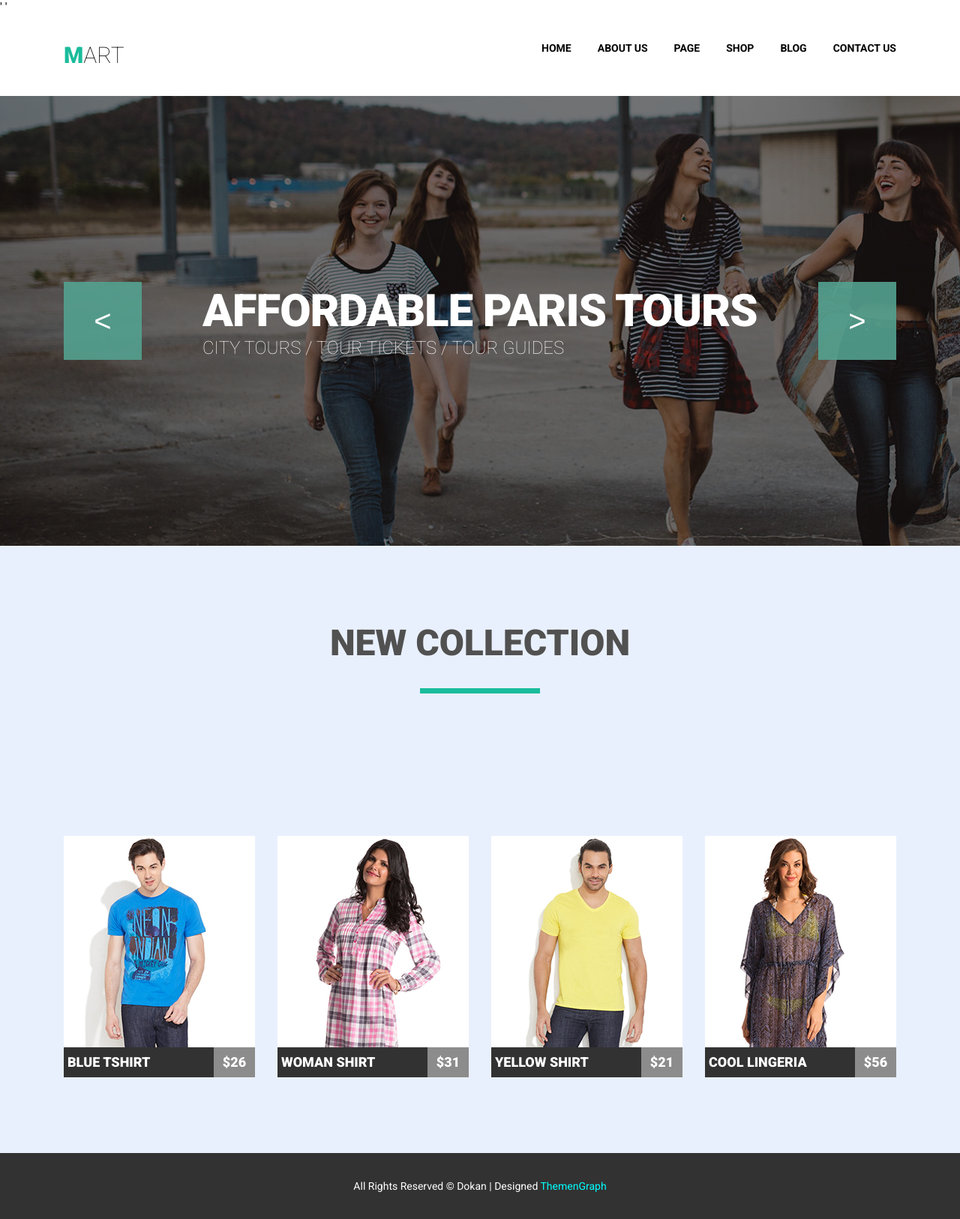
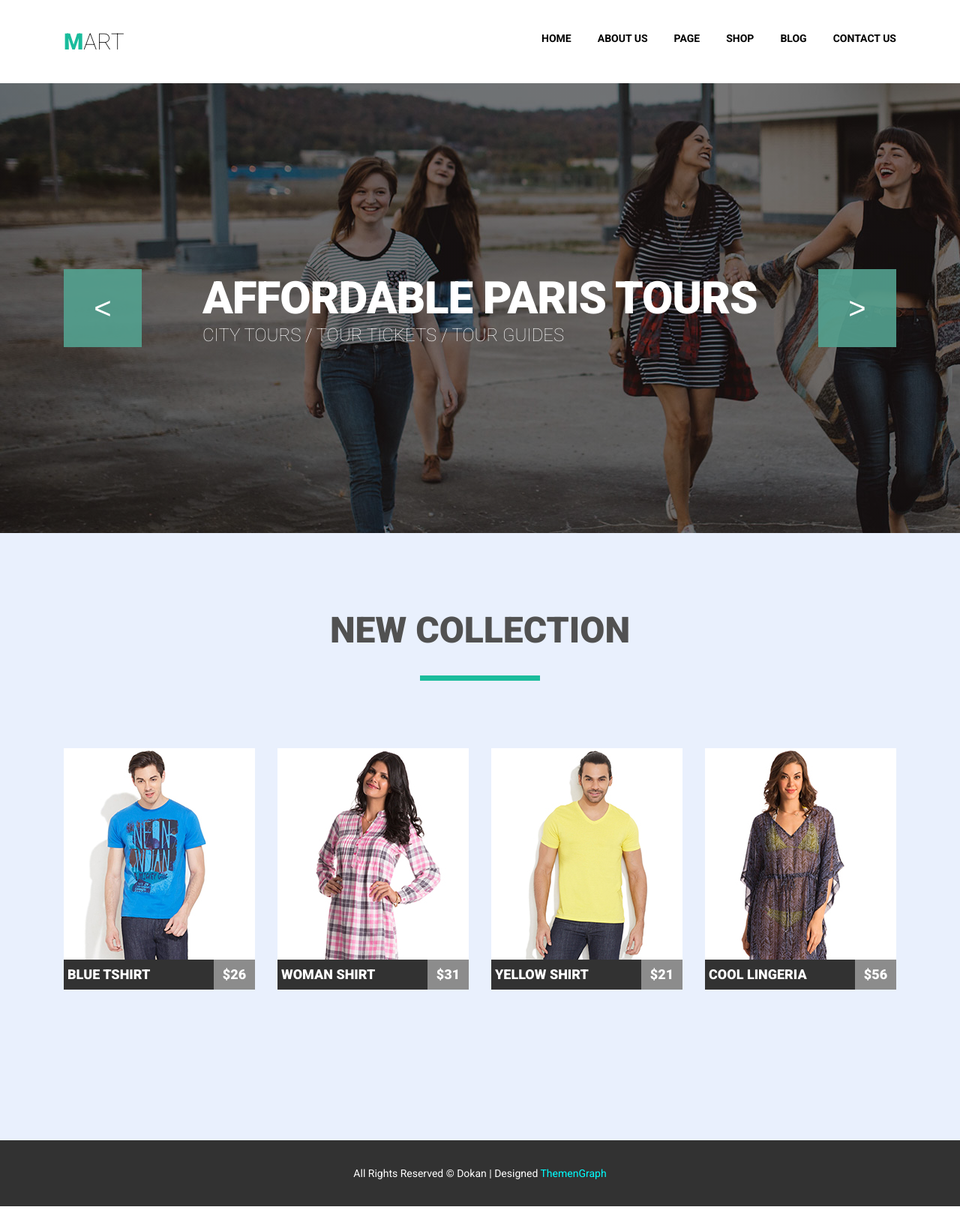
Before and after one commit to barracuda010/goit-fe-course, a plain HTML site: page module-5/index.html in a window 1280 px wide. Shown: the whole page at 75% size. Drawn offline with Linux system fonts and the light colour scheme.

Commit message:
hw module 5 v2.0

```diff
--- a/module-5/css/style.css
+++ b/module-5/css/style.css
@@ -32,12 +32,14 @@ html {
 .bck__color {
     background-color: #e9f0fd;
 }
-
+.menu {
+    padding-bottom: 38px;
+    padding-top: 38px;
+}
 .menu a {
     text-transform: uppercase;
     text-decoration: none;
     color: black;
-
 }
 
 
@@ -48,7 +50,7 @@ html {
     margin: 0 auto;
     display: block;
     float: left;
-    padding: 37px 0;
+    padding:0 auto;
 }
 
 .logo::first-letter {
@@ -61,7 +63,8 @@ html {
     font-size: 14px;
     font-weight: bold;
     list-style: none;
-    padding: 37px 0;
+    margin: 0 auto;
+    padding-top: 5px;
 }
 
 .site-navigation li {
@@ -148,6 +151,10 @@ html {
 }
 
 /* All products */
+.content {
+    padding-top: 100px;
+    padding-bottom: 100px;
+}
 .featured {
     font-size: 48px;
     line-height: 60px;
@@ -155,7 +162,7 @@ html {
     text-transform: uppercase;
     color: #515151;
     text-align: center;
-    padding: 100px;
+
 }
 
 .featured::after {
--- a/module-5/index.html
+++ b/module-5/index.html
@@ -5,8 +5,8 @@
     <meta charset="UTF-8">
     <meta name="viewport" content="width=device-width, initial-scale=1.0">
     <meta http-equiv="X-UA-Compatible" content="ie=edge">
-    <link rel="stylesheet" href="./css/style.css">'
-    <link href="https://fonts.googleapis.com/css?family=Roboto:100,400,700,900&display=swap" rel="stylesheet">'
+    <link rel="stylesheet" href="./css/style.css">
+    <link href="https://fonts.googleapis.com/css?family=Roboto:100,400,700,900&display=swap" rel="stylesheet">
     <title>Home Work 5</title>
 </head>
 
@@ -36,12 +36,12 @@
                 </ul>
                 <button class="slider__ctrl slider__next">></button>
                 <button class="slider__ctrl slider__prev">
-                    <</button> </div> </section> <!-- All products -->
+                    <</button> </div> </section>
+                     <!-- All products -->
                         <section class="content">
                             <h2 class="featured">new collection</h2>
-                        </section>
                         <!-- Product 1 -->
-                        <div class="container clearfix">
+                            <div class="container clearfix">
                             <div class="products">
                                 <a href="#" class="content-link">
                                     <div class="box-content">
@@ -57,7 +57,7 @@
                                             </ul>
                                         </div>
                                     </div>
-                                    <div class="stuff-price">
+                                    <div class="stuff-price clearfix">
                                         <span class="stuff">blue tshirt</span>
                                         <span class="price">$26</span>
                                     </div>
@@ -79,7 +79,7 @@
                                             </ul>
                                         </div>
                                     </div>
-                                    <div class="stuff-price">
+                                    <div class="stuff-price clearfix">
                                         <span class="stuff">woman shirt</span>
                                         <span class="price">$31</span>
                                     </div>
@@ -101,7 +101,7 @@
                                             </ul>
                                         </div>
                                     </div>
-                                    <div class="stuff-price">
+                                    <div class="stuff-price clearfix">
                                         <span class="stuff">yellow shirt</span>
                                         <span class="price">$21</span>
                                     </div>
@@ -123,7 +123,7 @@
                                             </ul>
                                         </div>
                                     </div>
-                                    <div class="stuff-price">
+                                    <div class="stuff-price clearfix">
                                         <span class="stuff">cool lingeria</span>
                                         <span class="price">$56</span>
                                     </div>
@@ -131,6 +131,7 @@
                                 </a>
                             </div>
                         </div>
+                    </section>
     </main>
 </body>
 <!-- Author -->
```
